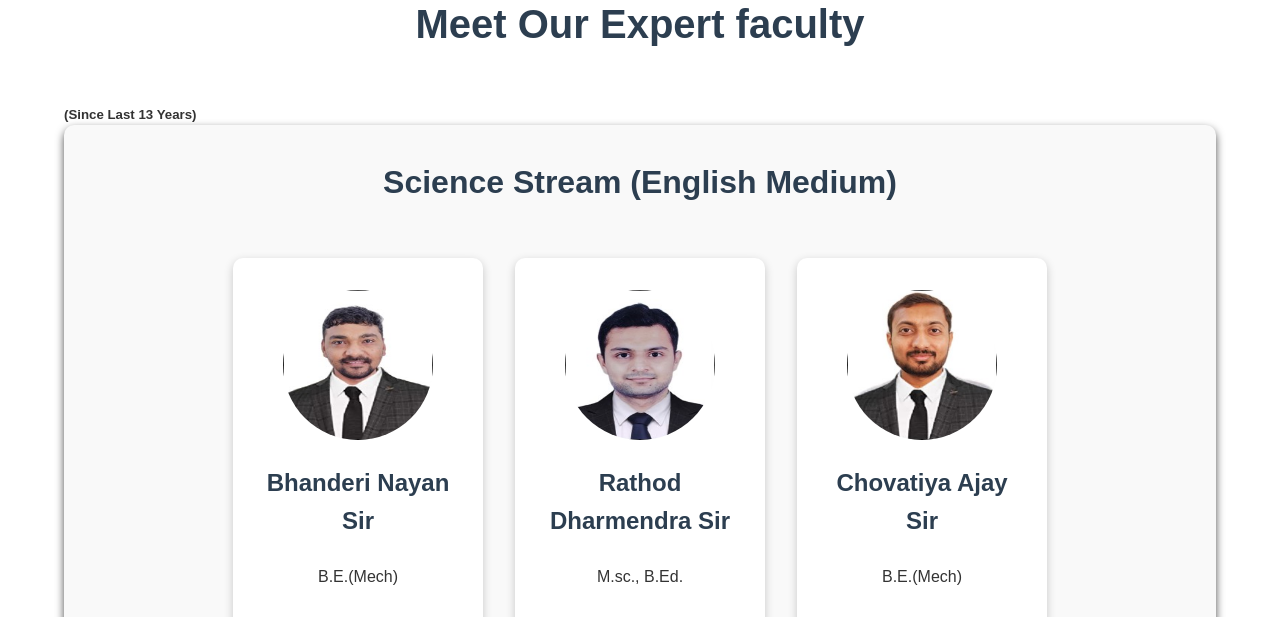
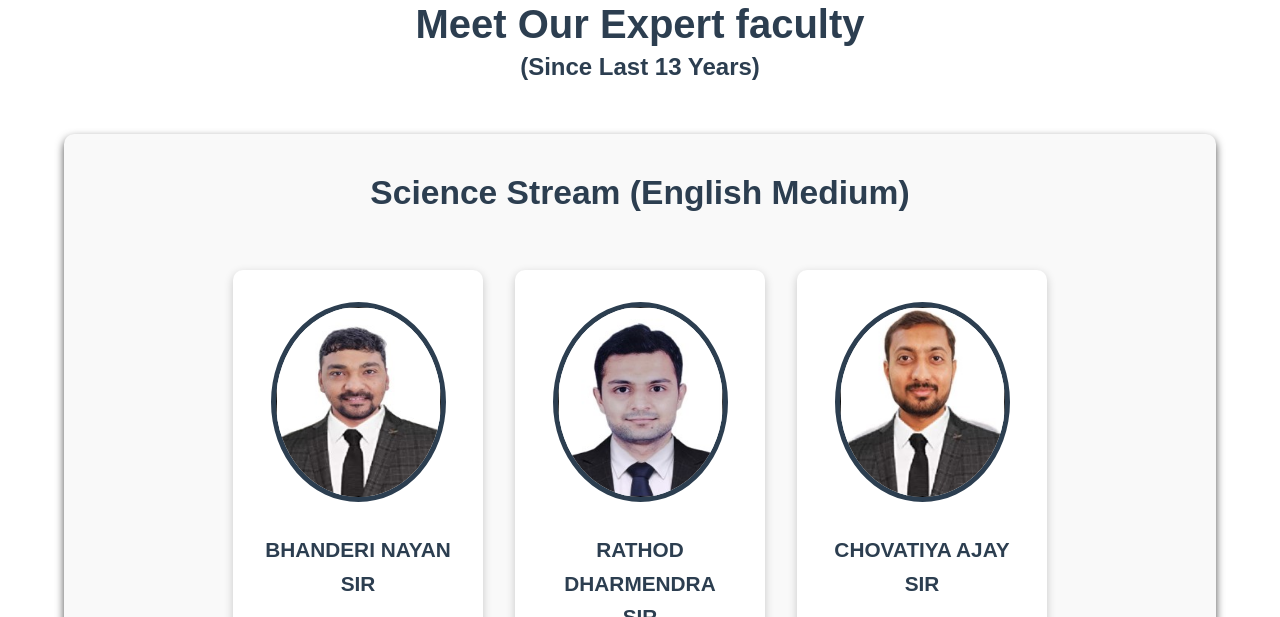
Before and after one commit to anshul755/Purohit-Science-School, a website built with Vite: page faculty.html in a window 1280 px wide. Shown: the part 158-775 px from the top of the page. Built offline with nearby package versions, Linux system fonts and the light colour scheme.

Commit message:
Update style.css

```diff
--- a/style.css
+++ b/style.css
@@ -161,6 +161,14 @@ section {
     font-size: 2.5rem;
 }
 
+.section h5 {
+    margin-top: -3.5rem;
+    text-align: center;
+    color: var(--primary-color);
+    margin-bottom: 3rem;
+    font-size: 1.5rem;
+}
+
 /* About Section */
 .about-content {
     display: flex;
@@ -199,12 +207,13 @@ section {
     background: var(--white);
     padding: 2rem;
     border-radius: 10px;
-    box-shadow: 0 3px 10px rgba(0, 0, 0, 0.1);
+    box-shadow: 0 3px 10px rgba(0, 0, 0, 0.2);
     transition: transform 0.3s ease;
 }
 
 .stream-card:hover {
     transform: translateY(-5px);
+    box-shadow: 0 3px 10px rgba(0, 0, 0, 0.7);
 }
 
 .stream-card h3 {
@@ -233,7 +242,7 @@ section {
 
 .people-card:hover {
     transform: translateY(-5px);
-    box-shadow: 0 5px 15px rgba(0, 0, 0, 0.7);
+    box-shadow: 0 3px 10px rgba(0, 0, 0, 0.8);
 }
 
 .people-card img {
@@ -259,17 +268,20 @@ section {
     transition: transform 0.3s ease, box-shadow 0.3s ease;
     cursor: pointer;
     width: 250px;
+    text-transform: uppercase;
 }
 
 .people-card2:hover {
     transform: translateY(-5px);
-    box-shadow: 0 5px 15px rgba(0, 0, 0, 0.7);
+    box-shadow: 0 3px 10px rgba(0, 0, 0, 0.8);
 }
 
 .people-card2 img {
-    width: 150px;
-    height: 150px;
-    border-radius: 100%;
+    align-items: center;
+    width: 175px;
+    height: 200px;
+    border-radius: 50%;
+    border: 5px solid var(--primary-color);
     margin-bottom: 1rem;
 }
 
@@ -288,13 +300,13 @@ section {
 
 .contact-form input,
 .contact-form textarea {
-    padding: 0.8rem;
-    border: 1px solid #ddd;
+    padding: 2rem;
+    border: 3px solid #ddd;
     border-radius: 5px;
 }
 
 .contact-form textarea {
-    height: 150px;
+    height: 300px;
 }
 
 .submit-btn {
@@ -539,17 +551,18 @@ a:hover svg {
 }
 
 .people-branch h3 {
-    font-size: 1.5rem;
+    font-size: 1.3rem;
+    text-align: center;
+    color: var(--primary-color);
+    margin-bottom: 1.5rem;
+    font-weight: bold;
+    margin-top: 0.5rem;
+}
+
+.people-branch h2 {
+    font-size: 2.1rem;
     text-align: center;
     color: var(--primary-color);
     margin-bottom: 1.5rem;
     font-weight: bold;
 }
-
-.people-branch h2 {
-    font-size: 2rem;
-    text-align: center;
-    color: var(--primary-color);
-    margin-bottom: 1.5rem;
-    font-weight: bold;
-}
```
